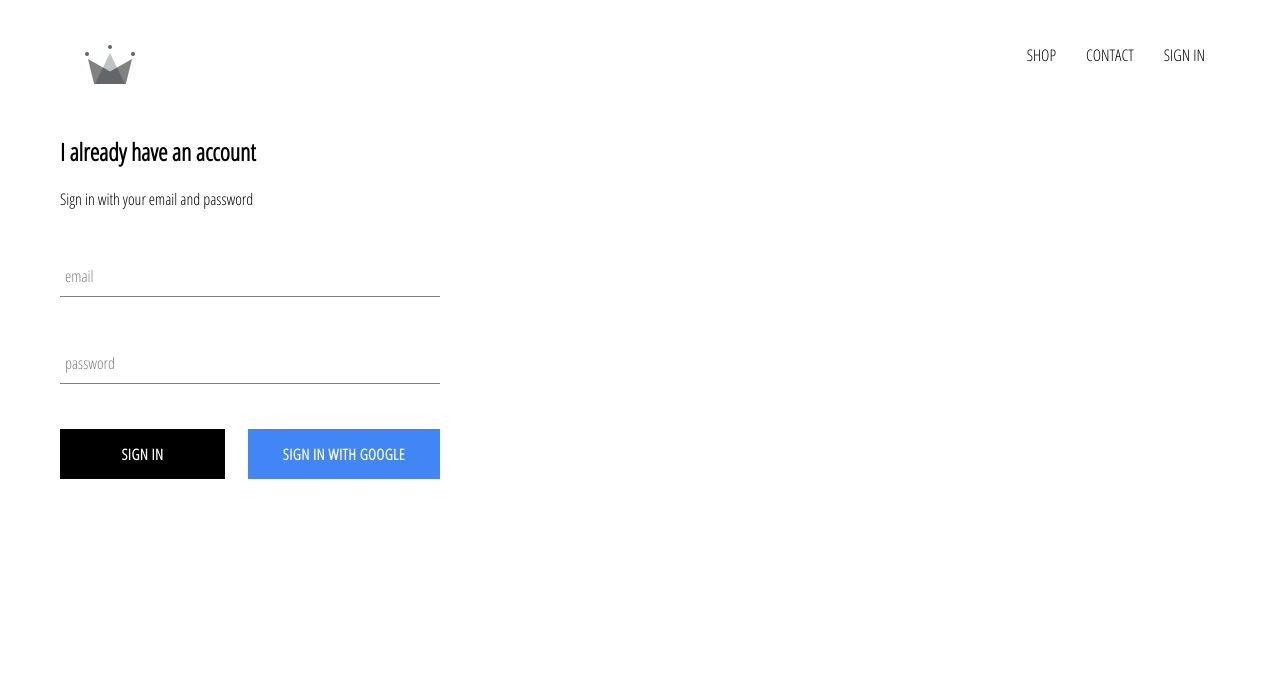
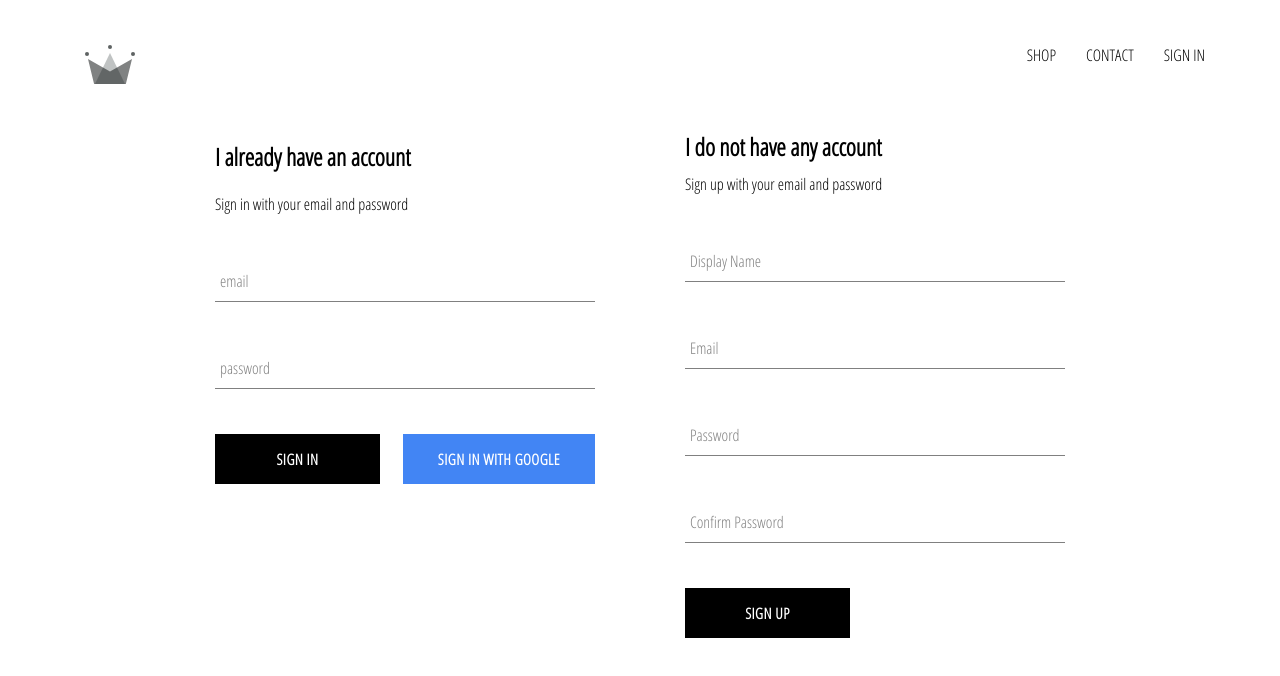
Before and after one commit to Kezota/crwn-clothing, a React (Create React App) app: page /signIn in a window 1280 px wide. Shown: the top 676 px of the page. Built offline with nearby package versions, Linux system fonts and the light colour scheme; no server answers.

Commit message:
implemented firebase utils, included ability to store authenticated users into our firestare database

```diff
--- a/src/App.js
+++ b/src/App.js
@@ -5,7 +5,8 @@
 import ShopPage from './pages/shop/shop.component';
 import Header from './components/header/header.component.jsx';
 import SignInAndSignUpPage from './pages/sign-in-and-sign-up/sign-in-and-sign-up';
-import { auth } from './firebase/firebase.utils';
+import { auth, createUserProfileDocument } from './firebase/firebase.utils';
+import { create } from 'handlebars';
 
 class App extends React.Component {
   constructor() {
@@ -19,9 +20,22 @@
   unsubscribeFromAuth = null;
 
   componentDidMount() {
-    auth.onAuthStateChanged(user => {
-      this.setState({ currentUser: user });
-      console.log(user);
+    this.unsubscribeFromAuth = auth.onAuthStateChanged(async userAuth => {
+      if (userAuth) {
+        const userRef = await createUserProfileDocument(userAuth);
+
+        userRef.onSnapshot(snapShot => {
+          this.setState({
+            currentUser: {
+              id: snapShot.id,
+              ...snapShot.data()
+            }
+          });
+        });
+        console.log(this.state);
+      } this.setState({ currentUser: userAuth });
+
+      console.log(this.state);
     });
   };
 
--- /dev/null
+++ b/src/components/sign-up/sign-up.component.jsx
@@ -0,0 +1,96 @@
+import React, { Component } from 'react';
+import FormInput from '../form-input/form-input.component';
+import CustomButton from '../custom-button/custom-button.component';
+import { auth, createUserProfileDocument } from '../../firebase/firebase.utils';
+import './sign-up.styles.scss';
+
+class SignUp extends Component {
+  constructor() {
+    super();
+
+    this.state = {
+      displayName: '',
+      email: '',
+      password: '',
+      confirmPassword: ''
+    };
+  }
+
+  handleSubmit = async event => {
+    event.preventDefault();
+    const { displayName, email, password, confirmPassword } = this.state;
+
+    if (password !== confirmPassword) {
+      alert("Password don't match");
+      return;
+    }
+
+    try {
+      const { user } = await auth.createUserWithEmailAndPassword(email, password);
+
+      await createUserProfileDocument(user, { displayName });
+
+      this.setState({
+        displayName: '',
+        email: '',
+        password: '',
+        confirmPassword: ''
+      });
+    } catch (error) {
+      console.error(error);
+    }
+  };
+
+  handleChange = event => {
+    const { name, value } = event.target;
+
+    this.setState({ [name]: value });
+  };
+
+  render() {
+    const { displayName, email, password, confirmPassword } = this.state;
+    return (
+      <div className="sign-up">
+        <h2 className="title">I do not have any account</h2>
+        <span>Sign up with your email and password</span>
+        <form className="sign-up-form" onSubmit={this.handleSubmit}>
+          <FormInput
+            type='text'
+            name='displayName'
+            value={displayName}
+            onChange={this.handleChange}
+            label='Display Name'
+            required
+          />
+          <FormInput
+            type='email'
+            name='email'
+            value={email}
+            onChange={this.handleChange}
+            label='Email'
+            required
+          />
+          <FormInput
+            type='password'
+            name='password'
+            value={password}
+            onChange={this.handleChange}
+            label='Password'
+            required
+          />
+          <FormInput
+            type='password'
+            name='confirmPassword'
+            value={confirmPassword}
+            onChange={this.handleChange}
+            label='Confirm Password'
+            required
+          />
+          <CustomButton type='submit'> SIGN UP </CustomButton>
+        </form>
+      </div>
+    );
+  }
+}
+
+export default SignUp;
--- /dev/null
+++ b/src/components/sign-up/sign-up.styles.scss
@@ -0,0 +1,9 @@
+.sign-up {
+  display: flex;
+  flex-direction: column;
+  width: 380px;
+
+  .title {
+    margin: 10px 0;
+  }
+}
--- a/src/firebase/firebase.utils.js
+++ b/src/firebase/firebase.utils.js
@@ -13,6 +13,30 @@
   measurementId: "G-QH3KSRLTFP"
 };
 
+export const createUserProfileDocument = async (userAuth, additionalData) => {
+  if (!userAuth) return;
+  const userRef = firestore.doc(`users/${userAuth.uid}`);
+  const snapShot = await userRef.get();
+
+  if (!snapShot.exist) {
+    const { displayName, email } = userAuth;
+    const createdAt = Date();
+
+    try {
+      await userRef.set({
+        displayName,
+        email,
+        createdAt,
+        ...additionalData
+      });
+    } catch (error) {
+      console.log('error creating user', error.message);
+    }
+  }
+
+  return userRef;
+};
+
 firebase.initializeApp(config);
 
 export const auth = firebase.auth();
--- a/src/pages/sign-in-and-sign-up/sign-in-and-sign-up.jsx
+++ b/src/pages/sign-in-and-sign-up/sign-in-and-sign-up.jsx
@@ -1,10 +1,12 @@
 import React from 'react';
 import './sign-in-and-sign-up.scss';
 import SignIn from '../../components/sign-in/sign-in.component';
+import SignUp from '../../components/sign-up/sign-up.component';
 
 const SignInAndSignUpPage = () => (
-  <div className="sign-in-and-sign-out">
+  <div className="sign-in-and-sign-up">
     <SignIn />
+    <SignUp />
   </div>
 );
 
--- a/src/pages/sign-in-and-sign-up/sign-in-and-sign-up.scss
+++ b/src/pages/sign-in-and-sign-up/sign-in-and-sign-up.scss
@@ -0,0 +1,6 @@
+.sign-in-and-sign-up {
+  width: 850px;
+  display: flex;
+  justify-content: space-between;
+  margin: 30px auto;
+}
```
